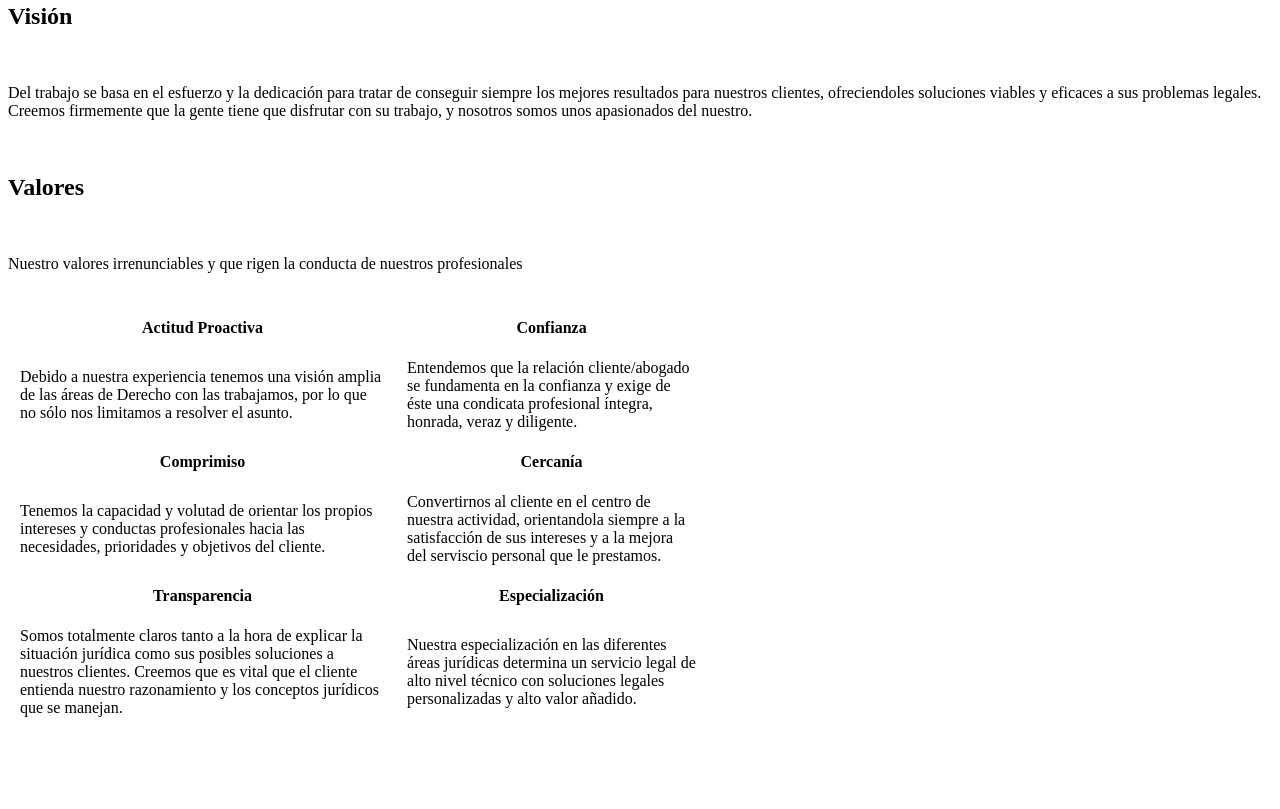
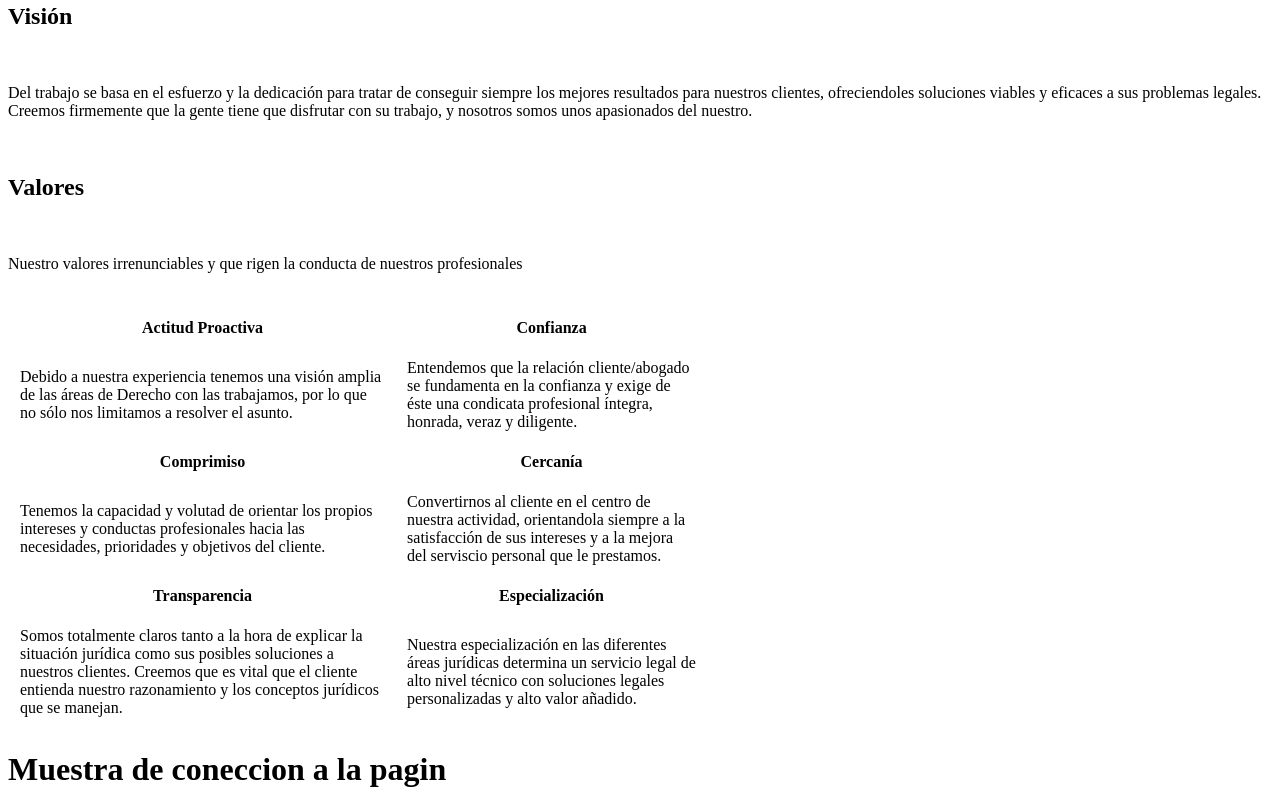
Before and after one commit to PaginaWeb12024/abogados, a plain HTML site: page index.html in a window 1280 px wide. Shown: the part 539-1348 px from the top of the page. Before the commit the page ends 1276 px from the top, so only its background shows below. Drawn offline with Linux system fonts and the light colour scheme.

Commit message:
updates for production

```diff
--- a/index.html
+++ b/index.html
@@ -147,6 +147,6 @@
         </tr>
     </table>
 
-
+    <h1>Muestra de coneccion a la pagin</h1>
 </body>
 </html>
```
Also changed, not shown: administrativo.html (+2 -0 lines).
